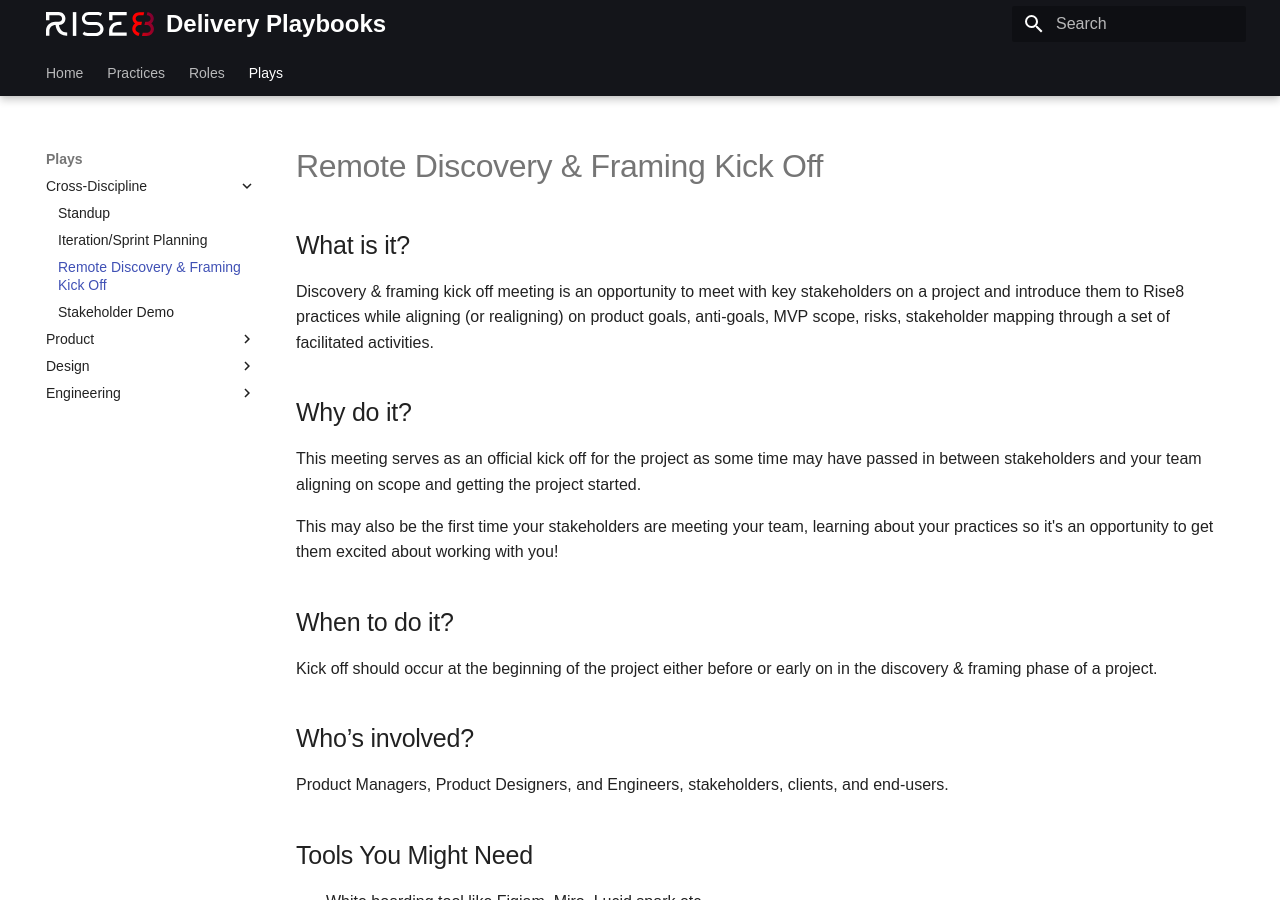
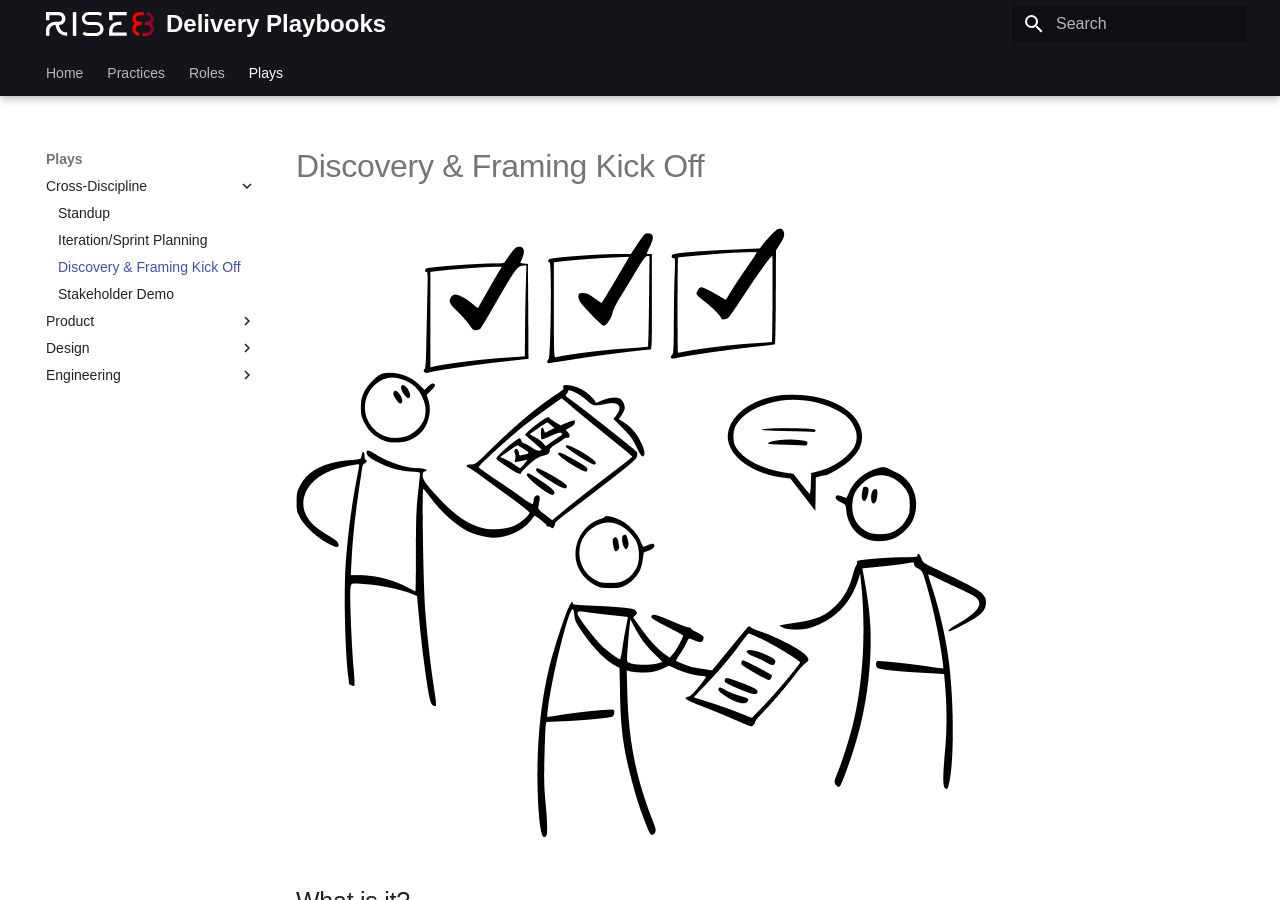
Before and after one commit to rise8-us/delivery-playbooks, an MkDocs documentation site: the page built from docs/content/plays/cross-discipline/discovery-framing-remote.md, in a window 1280 px wide and 900 px high. Built offline with MkDocs 1.6.1 and Material for MkDocs 9.7.7, drawn with Linux system fonts in a browser that asks for light colours.

Commit message:
Update discovery-framing-remote.md

```diff
--- a/docs/content/plays/cross-discipline/discovery-framing-remote.md
+++ b/docs/content/plays/cross-discipline/discovery-framing-remote.md
@@ -1,4 +1,6 @@
-# Remote Discovery & Framing Kick Off
+# Discovery & Framing Kick Off
+
+![discovery&framing](../../../assets/d&f.png)
 
 ## What is it?
 Discovery & framing kick off meeting is an opportunity to meet with key stakeholders on a project and introduce them to Rise8 practices while aligning (or realigning) on product goals, anti-goals, MVP scope, risks, stakeholder mapping through a set of facilitated activities.
```
